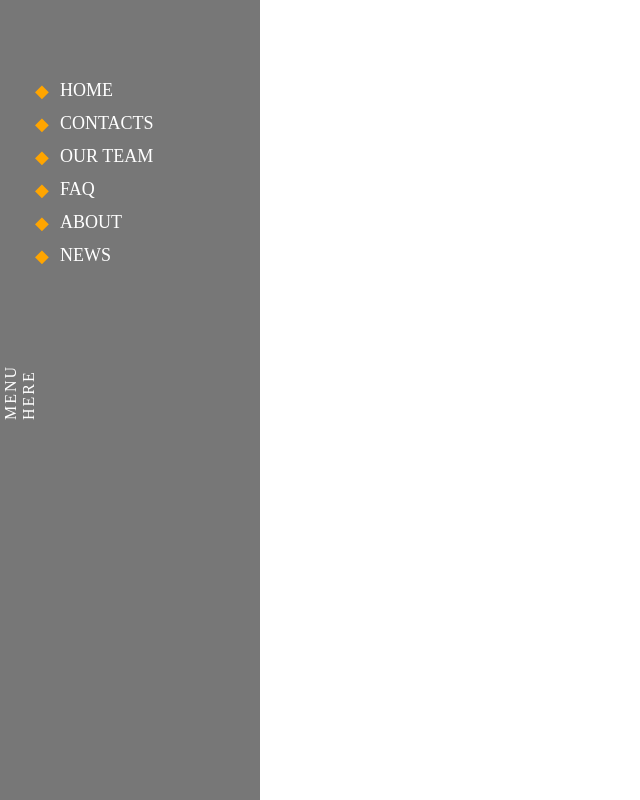
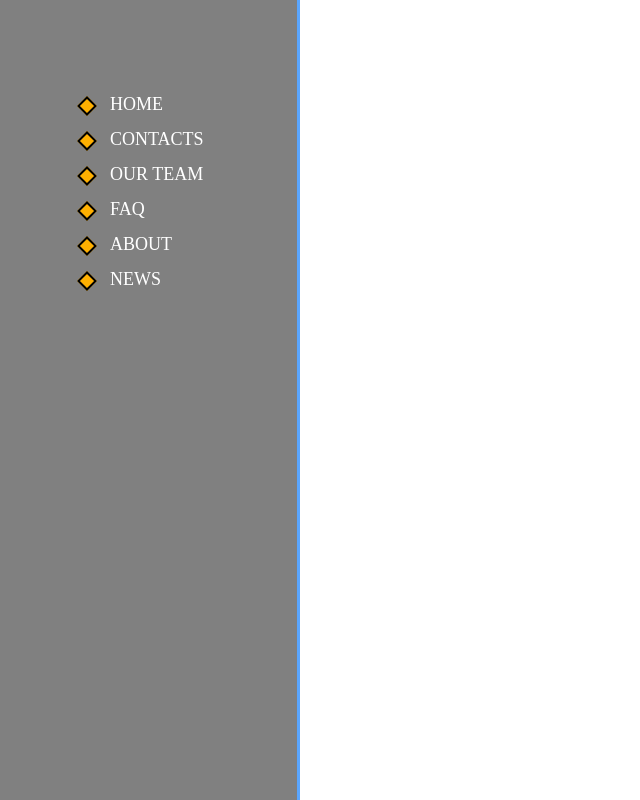
Before and after one commit to MatveyDeveloper/HW27, a plain HTML site: page index.html in a window 1280 px wide. Shown: the whole page, without its empty margins (0-640 px from the left). Drawn offline with Linux system fonts and the light colour scheme.

Commit message:
Update index.html

```diff
--- a/index.html
+++ b/index.html
@@ -1,97 +1,99 @@
 <!DOCTYPE html>
-<html lang="uk">
+<html lang="en">
 <head>
 <meta charset="UTF-8">
-<title>Side menu</title>
+<title>Side Hover Menu</title>
 <style>
-  body {
-    margin: 0;
-    font-family: "Times New Roman", serif;
+html,body{
+    margin:0;
+    padding:0;
+    height:100%;
 }
-
-  .sidebar {
-    position: fixed;
-    top: 0;
-    left: 0;
-    height: 100vh;
-    width: 40px;
-    background: #777;
-    overflow: hidden;
-    transition: width 0.3s;
-    z-index: 10;
+body{
+    font-family:"Times New Roman",serif;
+    background:#ffffff;
 }
-
-  .sidebar:hover {
-    width: 260px;
+.side-menu{
+    position:fixed;
+    top:0;
+    left:0;
+    height:100%;
+    width:300px;
+    overflow:hidden;
 }
-
-  .sidebar-label {
-    position: absolute;
-    top: 50%;
-    left: 0;
-    width: 40px;
-    text-align: center;
-    transform: translateY(-50%) rotate(-90deg);
-    color: #fff;
-    letter-spacing: 2px;
+.side-menu-inner{
+    position:absolute;
+    top:0;
+    left:0;
+    height:100%;
+    width:300px;
+    background:#808080;
+    border-right:3px solid #5aa6ff;
+    box-sizing:border-box;
+    padding-left:80px;
+    padding-top:80px;
+    transform:translateX(-265px);
+    transition:transform .35s ease;
 }
-
-  .menu {
-    margin-left: 60px;
-    margin-top: 80px;
-    color: #fff;
+.side-menu:hover .side-menu-inner{
+    transform:translateX(0);
 }
-
-  .menu ul {
-    list-style: none;
-    margin: 0;
-    padding: 0;
+.menu-title{
+    position:absolute;
+    top:50%;
+    right:10px;
+    transform:translateY(-50%) rotate(180deg);
+    writing-mode:vertical-rl;
+    color:#ffffff;
+    font-size:12px;
+    letter-spacing:1px;
 }
-
-  .menu li {
-    margin: 12px 0;
-    font-size: 18px;
-    position: relative;
+.side-menu:hover .menu-title{
+    opacity:0;
 }
-
-  .menu li::before {
-    content: "◆";
-    color: orange;
-    position: absolute;
-    left: -25px;
-    top: 0;
+.menu{
+    list-style:none;
+    margin:0;
+    padding:0;
 }
-
-  .menu a {
-    text-decoration: none;
-    color: #fff;
+.menu li{
+    margin:14px 0;
+    font-size:18px;
+    color:#ffffff;
 }
-
-  .content {
-    margin-left: 40px;
-    padding: 20px;
+.menu li span{
+    position:relative;
+    padding-left:30px;
+    text-transform:uppercase;
 }
-
-  .sidebar:hover + .content {
-    margin-left: 260px;
-    transition: margin-left 0.3s;
+.menu li span::before{
+    content:"";
+    position:absolute;
+    left:0;
+    top:50%;
+    width:10px;
+    height:10px;
+    margin-top:-5px;
+    background:#ffb000;
+    border:2px solid #000000;
+    transform:rotate(45deg);
 }
 </style>
 </head>
 <body>
 
-<div class="sidebar">
-  <div class="sidebar-label">MENU HERE</div>
-  <nav class="menu">
-    <ul>
-      <li><a href="#">HOME</a></li>
-      <li><a href="#">CONTACTS</a></li>
-      <li><a href="#">OUR TEAM</a></li>
-      <li><a href="#">FAQ</a></li>
-      <li><a href="#">ABOUT</a></li>
-      <li><a href="#">NEWS</a></li>
+<div class="side-menu">
+    <div class="side-menu-inner">
+        <div class="menu-title">MENU HERE</div>
+        <ul class="menu">
+            <li><span>HOME</span></li>
+            <li><span>CONTACTS</span></li>
+            <li><span>OUR TEAM</span></li>
+            <li><span>FAQ</span></li>
+            <li><span>ABOUT</span></li>
+            <li><span>NEWS</span></li>
         </ul>
-  </nav>
+    </div>
 </div>
 
 </body>
```
Lines whose indentation alone changed are shown as unchanged.
